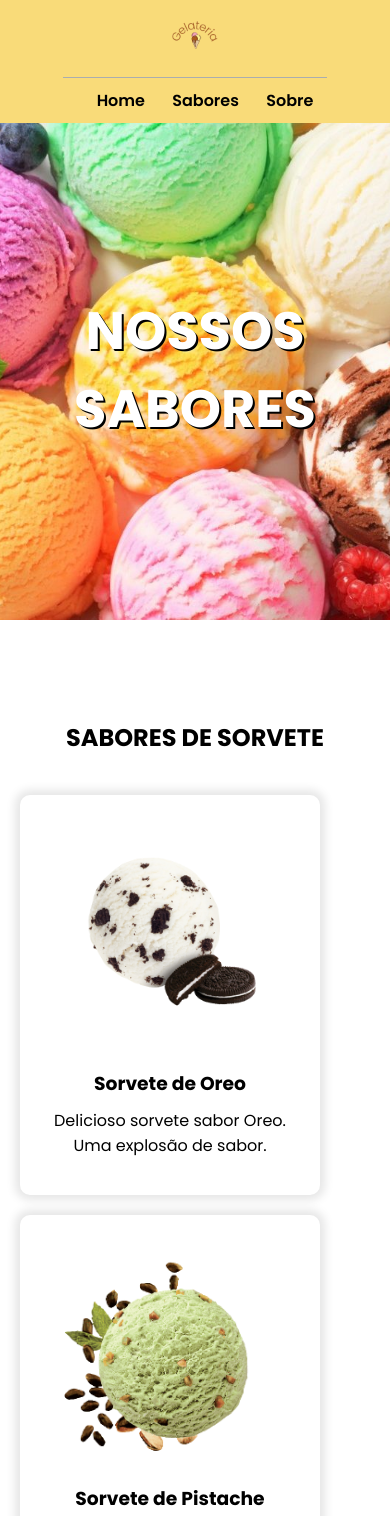
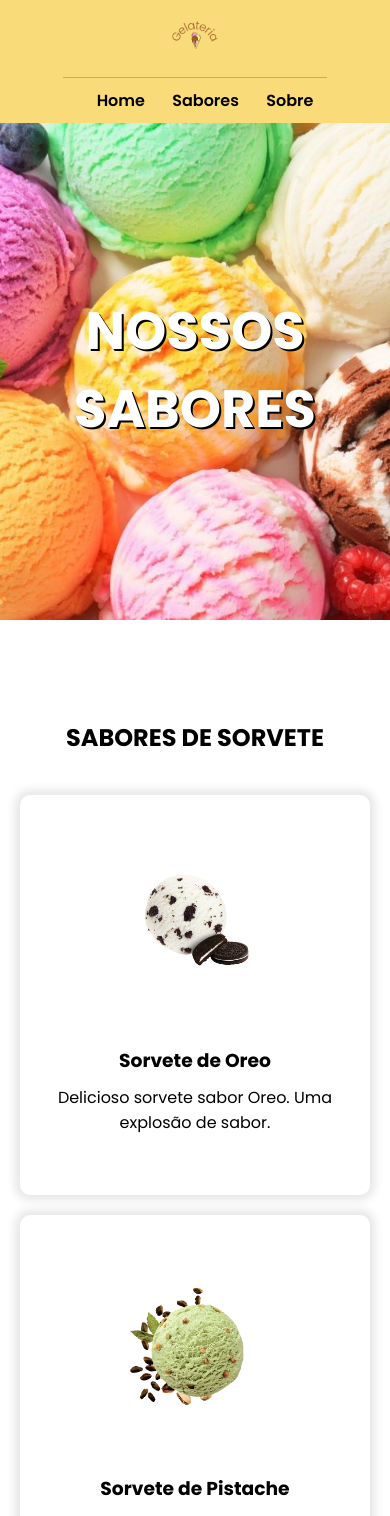
Before and after one commit to leozizz/spa-sorveteria-react, a React (Create React App) app: page /sabores in a window 390 px wide. Shown: the top 1516 px of the page. Built offline with nearby package versions, Linux system fonts and the light colour scheme.

Commit message:
Adicionando Responsividade

```diff
--- a/src/componentes/paginas/Sabores/style.css
+++ b/src/componentes/paginas/Sabores/style.css
@@ -15,6 +15,7 @@
     margin-top: 30px;
     width: 100%;
     display: flex;
+    justify-content: center;
     flex-wrap: wrap;
 }
 
@@ -39,3 +40,26 @@
 .card-container .card h3 {
     margin-bottom: 10px;
 }
+
+/* Responsivo */
+
+@media (max-width: 768px) {
+
+    .card-container .card {
+        width: 80%;
+        height: 400px;
+        padding: 50px;
+    }
+
+    .card-container .card img {
+        width: 50%;
+    }
+}
+
+@media (max-width: 436px) {
+
+    .card-container .card {
+        width: 400px;
+        padding: 30px;
+    }
+}
```
